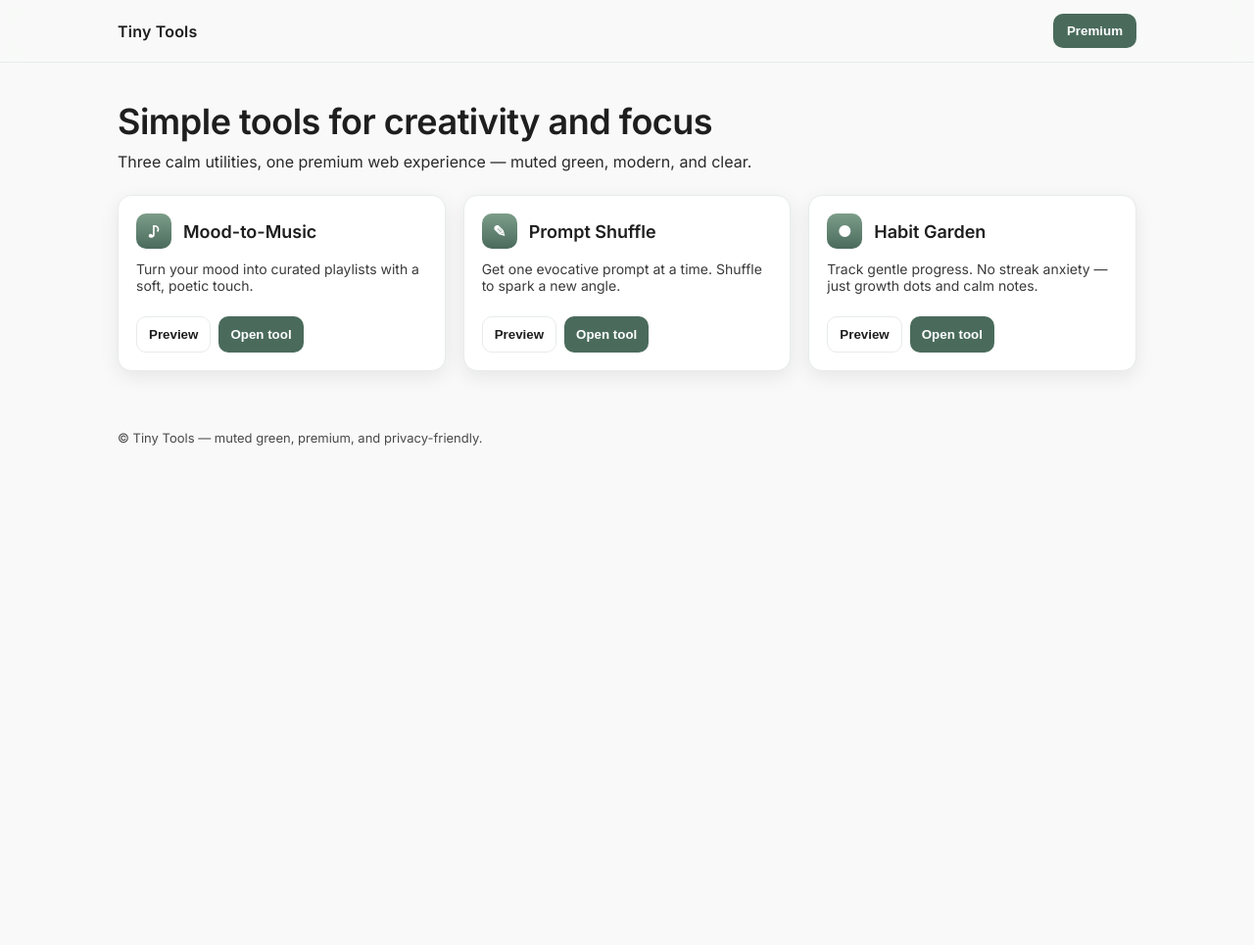
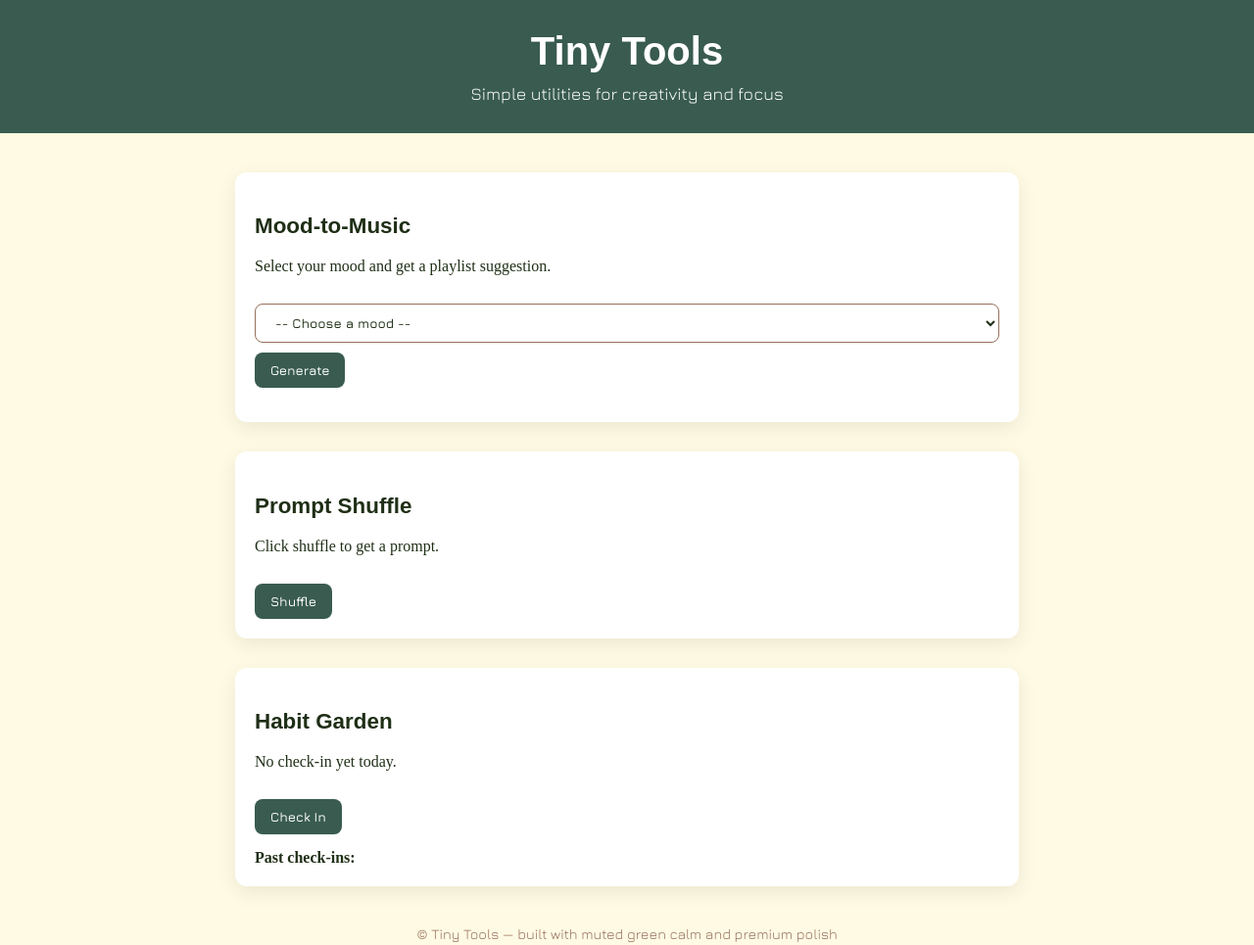
Before and after one commit to myu000/tinytools, a plain HTML site: page index.html in a window 1280 px wide. Shown: the whole page at 98% size. Before the commit the page ends 800 px from the top, so only its background shows below. Drawn offline with nearby package versions, Linux system fonts and the light colour scheme; a web font is replaced by a local one.

Commit message:
Update index.html

```diff
--- a/index.html
+++ b/index.html
@@ -4,219 +4,217 @@
   <meta charset="utf-8" />
   <meta name="viewport" content="width=device-width, initial-scale=1" />
   <title>Tiny Tools</title>
-  <link rel="preconnect" href="https://fonts.gstatic.com" crossorigin>
-  <link href="https://fonts.googleapis.com/css2?family=Inter:wght@400;500;600&display=swap" rel="stylesheet">
+
+  <!-- Fonts: Sansita, Jura, Forum -->
+  <link href="https://fonts.googleapis.com/css2?family=Sansita:wght@400;700&family=Jura:wght@400;600&family=Forum&display=swap" rel="stylesheet">
+
   <style>
     :root {
-      --bg: #F8F9F8;         /* soft off-white with a hint of green */
-      --text: #1E1E1E;       /* dark gray */
-      --card: #FFFFFF;       /* pure white cards */
-      --primary: #4A6B5C;    /* deep muted green */
-      --primary-200: #7D9D8A;/* lighter muted green */
-      --border: #E7ECE9;     /* subtle border */
+      --bg: #FFFAE3;       /* Cornsilk */
+      --card: #FFFFFF;
+      --primary: #395B50;  /* Feldgrau */
+      --secondary: #96705B;/* Chamoisee */
+      --highlight: #E6F5C9;/* Niyaza */
+      --text: #1F2F16;     /* Dark green */
       --shadow: 0 6px 20px rgba(0,0,0,0.08);
     }
 
-    * { box-sizing: border-box; }
-    html, body {
-      height: 100%;
+    body {
+      margin: 0;
       background: var(--bg);
       color: var(--text);
-      font-family: 'Inter', system-ui, -apple-system, Segoe UI, Roboto, Helvetica, Arial, sans-serif;
+      font-family: 'Forum', serif;
+    }
+
+    header {
+      background: var(--primary);
+      color: #fff;
+      padding: 30px 20px;
+      text-align: center;
+    }
+    header h1 {
+      font-family: 'Sansita', sans-serif;
+      font-size: 2.5rem;
+      margin: 0 0 10px;
+    }
+    header p {
+      font-family: 'Jura', sans-serif;
+      font-size: 1.1rem;
       margin: 0;
     }
 
-    /* Top nav */
-    .nav {
-      position: sticky;
-      top: 0;
-      background: rgba(248,249,248,0.85);
-      backdrop-filter: saturate(180%) blur(10px);
-      border-bottom: 1px solid var(--border);
-      z-index: 10;
+    .container {
+      max-width: 800px;
+      margin: 40px auto;
+      padding: 0 20px;
+      display: grid;
+      gap: 30px;
     }
-    .nav-inner {
-      max-width: 1080px;
-      margin: 0 auto;
-      padding: 14px 20px;
-      display: flex;
-      align-items: center;
-      justify-content: space-between;
+
+    .card {
+      background: var(--card);
+      border-radius: 12px;
+      box-shadow: var(--shadow);
+      padding: 20px;
+      transition: transform 0.2s ease, background 0.2s ease;
     }
-    .brand {
-      font-weight: 600;
-      letter-spacing: 0.2px;
+    .card:hover {
+      transform: translateY(-4px);
+      background: var(--highlight);
     }
-    .cta {
+    .card h3 {
+      font-family: 'Sansita', sans-serif;
+      font-size: 1.4rem;
+      margin-bottom: 0.5rem;
+    }
+    .card p {
+      font-family: 'Forum', serif;
+      font-size: 1rem;
+      line-height: 1.5;
+    }
+
+    .btn, select {
+      font-family: 'Jura', sans-serif;
       background: var(--primary);
       color: #fff;
       border: none;
-      border-radius: 10px;
-      padding: 10px 14px;
+      border-radius: 8px;
+      padding: 10px 16px;
       font-weight: 600;
       cursor: pointer;
       transition: background 0.2s ease;
+      margin-top: 10px;
     }
-    .cta:hover { background: var(--primary-200); }
-
-    /* Hero */
-    .hero {
-      max-width: 1080px;
-      margin: 40px auto 24px;
-      padding: 0 20px;
-    }
-    .hero h1 {
-      font-size: 36px;
-      line-height: 1.15;
-      margin: 0 0 10px;
-      letter-spacing: -0.5px;
-    }
-    .hero p {
-      font-size: 16px;
-      color: #2A2A2A;
-      margin: 0;
+    .btn:hover, select:hover {
+      background: var(--secondary);
     }
 
-    /* Grid */
-    .grid {
-      max-width: 1080px;
-      margin: 24px auto 60px;
-      padding: 0 20px;
-      display: grid;
-      grid-template-columns: repeat(3, minmax(0, 1fr));
-      gap: 18px;
-    }
-    @media (max-width: 900px) {
-      .grid { grid-template-columns: repeat(2, minmax(0, 1fr)); }
-    }
-    @media (max-width: 640px) {
-      .grid { grid-template-columns: 1fr; }
+    select {
+      width: 100%;
+      background: #fff;
+      color: var(--text);
+      border: 1px solid var(--secondary);
     }
 
-    /* Card */
-    .card {
-      background: var(--card);
-      border: 1px solid var(--border);
-      border-radius: 14px;
-      box-shadow: var(--shadow);
-      padding: 18px;
-      transition: transform 0.18s ease, box-shadow 0.18s ease;
-      display: flex;
-      flex-direction: column;
-      min-height: 180px;
-    }
-    .card:hover {
-      transform: translateY(-3px);
-      box-shadow: 0 10px 28px rgba(0,0,0,0.10);
-    }
-    .card-header {
-      display: flex;
-      align-items: center;
-      gap: 12px;
-      margin-bottom: 12px;
-    }
-    .icon {
-      width: 36px;
-      height: 36px;
-      border-radius: 10px;
-      background: linear-gradient(180deg, var(--primary-200), var(--primary));
-      display: grid;
-      place-items: center;
-      color: #fff;
-      font-weight: 700;
-    }
-    .card h3 {
-      font-size: 18px;
-      margin: 0;
-    }
-    .card p {
-      font-size: 14px;
-      color: #3A3A3A;
-      margin: 0 0 12px;
-      flex: 1;
-    }
-    .card .actions {
-      display: flex;
-      gap: 8px;
-    }
-    .btn {
-      background: #fff;
-      border: 1px solid var(--border);
-      border-radius: 10px;
-      padding: 10px 12px;
-      font-weight: 600;
-      color: var(--text);
-      cursor: pointer;
-      transition: border-color 0.2s ease, color 0.2s ease;
-    }
-    .btn:hover { border-color: var(--primary-200); color: var(--primary); }
-    .btn-primary { background: var(--primary); color: #fff; border: none; }
-    .btn-primary:hover { background: var(--primary-200); }
-    .footer {
-      max-width: 1080px;
-      margin: 10px auto 40px;
-      padding: 0 20px;
-      color: #4A4A4A;
-      font-size: 13px;
+    footer {
+      text-align: center;
+      font-size: 0.9rem;
+      color: var(--secondary);
+      margin: 40px 0 20px;
+      font-family: 'Jura', sans-serif;
     }
   </style>
 </head>
 <body>
-  <nav class="nav">
-    <div class="nav-inner">
-      <div class="brand">Tiny Tools</div>
-      <button class="cta">Premium</button>
-    </div>
-  </nav>
-
-  <header class="hero">
-    <h1>Simple tools for creativity and focus</h1>
-    <p>Three calm utilities, one premium web experience — muted green, modern, and clear.</p>
+  <header>
+    <h1>Tiny Tools</h1>
+    <p>Simple utilities for creativity and focus</p>
   </header>
 
-  <main class="grid">
-    <!-- Mood-to-Music -->
-    <section class="card">
-      <div class="card-header">
-        <div class="icon">♪</div>
-        <h3>Mood-to-Music</h3>
-      </div>
-      <p>Turn your mood into curated playlists with a soft, poetic touch.</p>
-      <div class="actions">
-        <button class="btn">Preview</button>
-        <button class="btn btn-primary">Open tool</button>
-      </div>
-    </section>
+  <main class="container">
+    <!-- Mood-to-Music Tool -->
+    <div class="card">
+      <h3>Mood-to-Music</h3>
+      <p>Select your mood and get a playlist suggestion.</p>
 
-    <!-- Writing Prompt -->
-    <section class="card">
-      <div class="card-header">
-        <div class="icon">✎</div>
-        <h3>Prompt Shuffle</h3>
-      </div>
-      <p>Get one evocative prompt at a time. Shuffle to spark a new angle.</p>
-      <div class="actions">
-        <button class="btn">Preview</button>
-        <button class="btn btn-primary">Open tool</button>
-      </div>
-    </section>
+      <select id="moodSelect">
+        <option value="">-- Choose a mood --</option>
+        <option value="calm">Calm</option>
+        <option value="focused">Focused</option>
+        <option value="energized">Energized</option>
+        <option value="wistful">Wistful</option>
+      </select>
 
-    <!-- Habit Tracker -->
-    <section class="card">
-      <div class="card-header">
-        <div class="icon">●</div>
-        <h3>Habit Garden</h3>
-      </div>
-      <p>Track gentle progress. No streak anxiety — just growth dots and calm notes.</p>
-      <div class="actions">
-        <button class="btn">Preview</button>
-        <button class="btn btn-primary">Open tool</button>
-      </div>
-    </section>
+      <button class="btn" onclick="generatePlaylist()">Generate</button>
+
+      <div id="playlistResult" style="margin-top:15px;"></div>
+    </div>
+
+    <!-- Prompt Shuffle Tool -->
+    <div class="card">
+      <h3>Prompt Shuffle</h3>
+      <p id="promptText">Click shuffle to get a prompt.</p>
+      <button class="btn" onclick="shufflePrompt()">Shuffle</button>
+    </div>
+
+    <!-- Habit Garden Tool -->
+    <div class="card">
+      <h3>Habit Garden</h3>
+      <p id="habitStatus">No check-in yet today.</p>
+      <button class="btn" onclick="checkIn()">Check In</button>
+      <div id="habitHistory" style="margin-top:15px; font-family:'Forum', serif;"></div>
+    </div>
   </main>
 
-  <footer class="footer">
-    © Tiny Tools — muted green, premium, and privacy-friendly.
+  <footer>
+    © Tiny Tools — built with muted green calm and premium polish
   </footer>
+
+  <script>
+    // Mood-to-Music
+    function generatePlaylist() {
+      const mood = document.getElementById('moodSelect').value;
+      const result = document.getElementById('playlistResult');
+
+      let embed = '';
+      if (mood === 'calm') {
+        embed = `<iframe style="border-radius:12px" src="https://open.spotify.com/embed/playlist/37i9dQZF1DX4sWSpwq3LiO" width="100%" height="152" frameborder="0" allow="autoplay; clipboard-write; encrypted-media; picture-in-picture"></iframe>`;
+      } else if (mood === 'focused') {
+        embed = `<iframe style="border-radius:12px" src="https://open.spotify.com/embed/playlist/37i9dQZF1DXc8kgYqQLMfH" width="100%" height="152" frameborder="0" allow="autoplay; clipboard-write; encrypted-media; picture-in-picture"></iframe>`;
+      } else if (mood === 'energized') {
+        embed = `<iframe style="border-radius:12px" src="https://open.spotify.com/embed/playlist/37i9dQZF1DX8FwnYE6PRvL" width="100%" height="152" frameborder="0" allow="autoplay; clipboard-write; encrypted-media; picture-in-picture"></iframe>`;
+      } else if (mood === 'wistful') {
+        embed = `<iframe style="border-radius:12px" src="https://open.spotify.com/embed/playlist/37i9dQZF1DX2pSTOxoPbx9" width="100%" height="152" frameborder="0" allow="autoplay; clipboard-write; encrypted-media; picture-in-picture"></iframe>`;
+      } else {
+        embed = "<p>Please select a mood first.</p>";
+      }
+
+      result.innerHTML = embed;
+    }
+
+    // Prompt Shuffle
+    const prompts = [
+      "Write about a door that shouldn’t be opened.",
+      "Describe a memory from the perspective of an object.",
+      "Invent a conversation between two strangers on a train.",
+      "Write a scene where silence is louder than words.",
+      "Imagine a world where time flows backwards."
+    ];
+
+    function shufflePrompt() {
+      const random = prompts[Math.floor(Math.random() * prompts.length)];
+      document.getElementById('promptText').innerText = random;
+    }
+
+    // Habit Garden
+    function checkIn() {
+      const today = new Date().toDateString();
+      let history = JSON.parse(localStorage.getItem('habitHistory')) || [];
+
+      if (!history.includes(today)) {
+        history.push(today);
+        localStorage.setItem('habitHistory', JSON.stringify(history));
+      }
+
+      updateHabitStatus();
+    }
+
+    function updateHabitStatus() {
+      const today = new Date().toDateString();
+      const history = JSON.parse(localStorage.getItem('habitHistory')) || [];
+      const status = document.getElementById('habitStatus');
+      const historyDiv = document.getElementById('habitHistory');
+
+      if (history.includes(today)) {
+        status.innerText = "You’ve watered your garden today.";
+      } else {
+        status.innerText = "No check-in yet today.";
+      }
+
+      historyDiv.innerHTML = "<strong>Past check-ins:</strong><br>" + history.join("<br>");
+    }
+
+    window.onload = updateHabitStatus;
+  </script>
 </body>
 </html>
```
